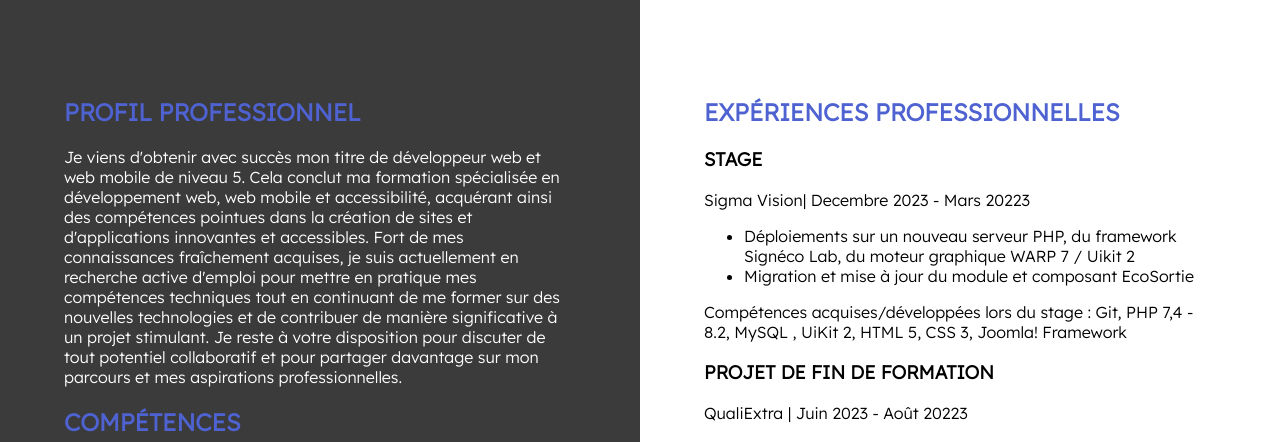
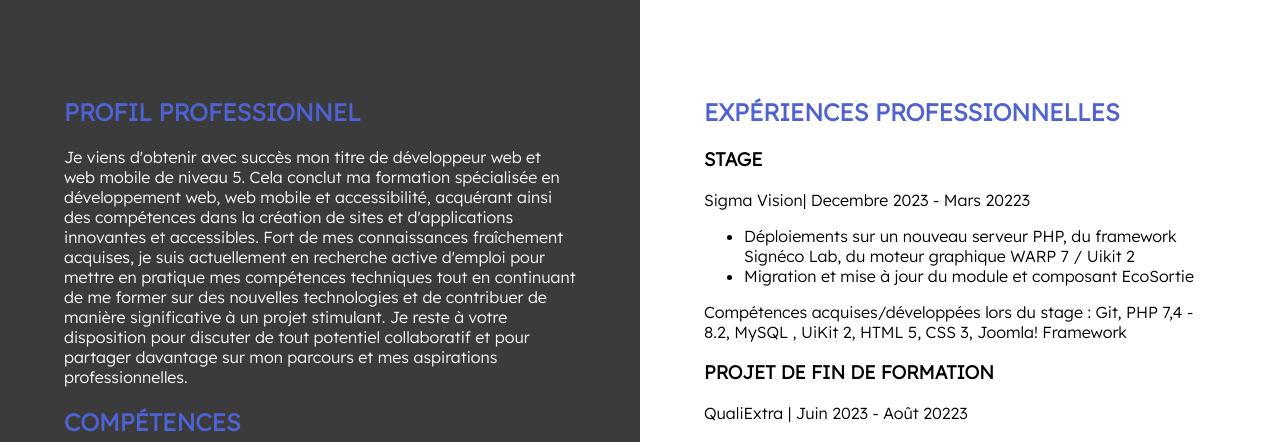
Before and after one commit to XavierMarcotte/Cv-test2.0, a website built with Parcel: page index.html in a window 1280 px wide. Shown: the part 243-685 px from the top of the page. Built offline with nearby package versions, Linux system fonts and the light colour scheme; files whose address does not match are found by name.

Commit message:
petite maj

```diff
--- a/index.html
+++ b/index.html
@@ -34,11 +34,11 @@
             Je viens d'obtenir avec succès mon titre de développeur web et web
             mobile de niveau 5. Cela conclut ma formation spécialisée en
             développement web, web mobile et accessibilité, acquérant ainsi des
-            compétences pointues dans la création de sites et d'applications
-            innovantes et accessibles. Fort de mes connaissances fraîchement
-            acquises, je suis actuellement en recherche active d'emploi pour
-            mettre en pratique mes compétences techniques tout en continuant de
-            me former sur des nouvelles technologies et de contribuer de manière
+            compétences dans la création de sites et d'applications innovantes
+            et accessibles. Fort de mes connaissances fraîchement acquises, je
+            suis actuellement en recherche active d'emploi pour mettre en
+            pratique mes compétences techniques tout en continuant de me former
+            sur des nouvelles technologies et de contribuer de manière
             significative à un projet stimulant. Je reste à votre disposition
             pour discuter de tout potentiel collaboratif et pour partager
             davantage sur mon parcours et mes aspirations professionnelles.
@@ -98,14 +98,14 @@
           <p class="white">
             <i class="fas fa-mobile-alt"></i> Téléphone : 06 50 31 24 54
           </p>
-          <p class="white">
+          <!--<p class="white">
             Mon portfolio :
             <a
               target="_blank"
               href="https://portfolio-xavier-marcotte.vercel.app/"
               >https://portfolio-xavier-marcotte.vercel.app/</a
             >
-          </p>
+          </p> -->
           <p class="white">
             <i class="fas fa-mail-bulk"></i> Mail :
             <a class="white" href="mailto:xaviermarcotte06@gmail.com">
```
Also changed, not shown: dist/index.html, 1 other file.
